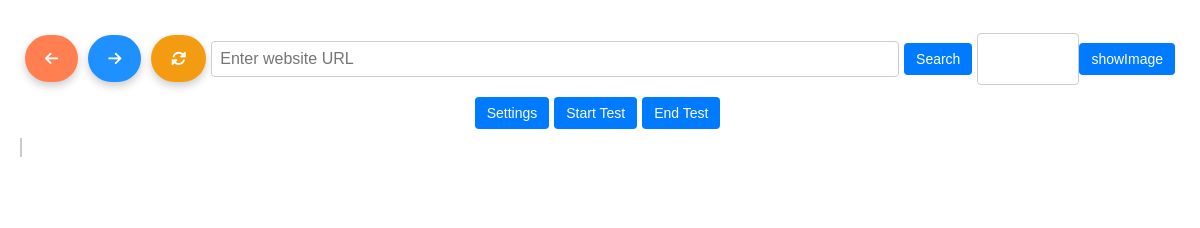
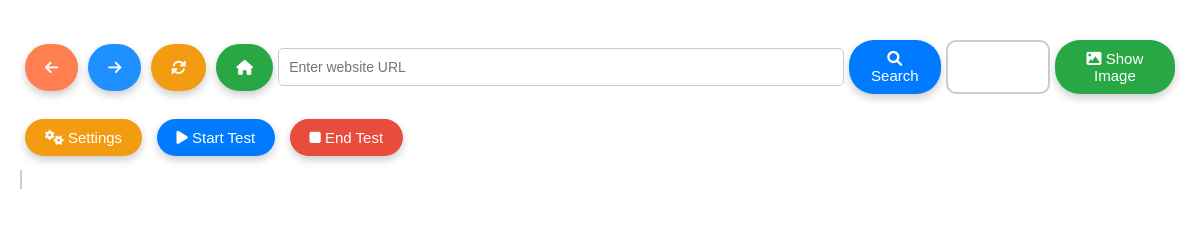
Before and after one commit to iamlearner1/electron_browser, an Electron app: page src/renderer/index.html in a window 1200 px wide. Drawn offline with nearby package versions, Linux system fonts and the light colour scheme; no server answers.

Commit message:
added icons to UI

```diff
--- a/src/renderer/index.html
+++ b/src/renderer/index.html
@@ -247,23 +247,47 @@
   <button id="refresh-button" style="font-size: 15px; padding: 15px 20px; border: none; border-radius: 25px; background-color: #f39c12; color: white; cursor: pointer; transition: background-color 0.3s ease, transform 0.2s ease; margin: 5px; box-shadow: 0 4px 8px rgba(0, 0, 0, 0.2);" onmouseover="this.style.backgroundColor='#f39c12'; this.style.transform='scale(1.05)';" onmouseout="this.style.backgroundColor='#f39c12'; this.style.transform='scale(1)';" onmousedown="this.style.transform='scale(0.98)';" onmouseup="this.style.transform='scale(1)';">
     <i class="fas fa-sync-alt"></i> <!-- FontAwesome Refresh Icon -->
   </button>
+  <button id="home-button" style="font-size: 15px; padding: 15px 20px; border: none; border-radius: 25px; background-color: #28a745; color: white; cursor: pointer; transition: background-color 0.3s ease, transform 0.2s ease; margin: 5px; box-shadow: 0 4px 8px rgba(0, 0, 0, 0.2);" onmouseover="this.style.backgroundColor='#218838'; this.style.transform='scale(1.05)';" onmouseout="this.style.backgroundColor='#28a745'; this.style.transform='scale(1)';" onmousedown="this.style.transform='scale(0.98)';" onmouseup="this.style.transform='scale(1)';" onclick="loadHomePage();">
+    <i class="fas fa-home"></i> <!-- FontAwesome Home Icon -->
+  </button>
 
-  <input type="text" id="url-input" placeholder="Enter website URL">
-  <button class="navbutton" id="search-button">Search</button>
-  <video class="small-video" autoplay muted loop></video>
-  <button class="navbutton" id="show-Image">
-    showImage
-  </button>
+<!-- URL input field -->
+<input type="text" id="url-input" placeholder="Enter website URL" style="font-size: 14px; padding: 10px; border-radius: 5px; border: 1px solid #ccc; margin: 10px 0;">
+
+<!-- Search Button with Icon -->
+<button class="navbutton" id="search-button" style="font-size: 15px; padding: 10px 20px; border: none; border-radius: 25px; background-color: #007bff; color: white; cursor: pointer; transition: background-color 0.3s ease, transform 0.2s ease; margin: 5px; box-shadow: 0 4px 8px rgba(0, 0, 0, 0.2);">
+  <i class="fas fa-search"></i> <!-- FontAwesome Search Icon -->
+  Search
+</button>
+
+<!-- Video Element -->
+<video class="small-video" autoplay muted loop style="max-width: 100%; border-radius: 10px; border: 2px solid #ccc; margin: 10px 0;"></video>
+
+<!-- Show Image Button with Icon -->
+<button class="navbutton" id="show-Image" style="font-size: 15px; padding: 10px 20px; border: none; border-radius: 25px; background-color: #28a745; color: white; cursor: pointer; transition: background-color 0.3s ease, transform 0.2s ease; margin: 5px; box-shadow: 0 4px 8px rgba(0, 0, 0, 0.2);">
+  <i class="fas fa-image"></i> <!-- FontAwesome Image Icon -->
+  Show Image
+</button>
+
 </div>
 
-  <div id="nav-buttons">
-    <button class="navbutton" id="settingsButton">Settings</button>
-    <button class="navbutton" id="startTestBtn" class="button is-primary">Start Test</button>
-    <button class="navbutton" id="stopBtn" class="button is-warning">End Test</button>
-    <!-- <button class="navbutton" id="startPollBtn">Start Poll</button>
-    <button class="navbutton" id="startQuizBtn">Start Quizz</button> -->
+ <!-- Settings Button with Icon -->
+<button class="navbutton" id="settingsButton" style="font-size: 15px; padding: 10px 20px; border: none; border-radius: 25px; background-color: #f39c12; color: white; cursor: pointer; transition: background-color 0.3s ease, transform 0.2s ease; margin: 5px; box-shadow: 0 4px 8px rgba(0, 0, 0, 0.2);">
+  <i class="fas fa-cogs"></i> <!-- FontAwesome Settings Icon -->
+  Settings
+</button>
 
-  </div>
+<!-- Start Test Button with Icon -->
+<button class="navbutton" id="startTestBtn" style="font-size: 15px; padding: 10px 20px; border: none; border-radius: 25px; background-color: #007bff; color: white; cursor: pointer; transition: background-color 0.3s ease, transform 0.2s ease; margin: 5px; box-shadow: 0 4px 8px rgba(0, 0, 0, 0.2);">
+  <i class="fas fa-play"></i> <!-- FontAwesome Play Icon -->
+  Start Test
+</button>
+
+<!-- End Test Button with Icon -->
+<button class="navbutton" id="stopBtn" style="font-size: 15px; padding: 10px 20px; border: none; border-radius: 25px; background-color: #e74c3c; color: white; cursor: pointer; transition: background-color 0.3s ease, transform 0.2s ease; margin: 5px; box-shadow: 0 4px 8px rgba(0, 0, 0, 0.2);">
+  <i class="fas fa-stop"></i> <!-- FontAwesome Stop Icon -->
+  End Test
+</button>
 
   <div style="text-align: center; margin-top: 10px;">
     <!-- <button class="navbutton" id="startBtn" class="button is-primary">Start</button> -->
--- a/src/renderer/js/index.js
+++ b/src/renderer/js/index.js
@@ -604,3 +604,8 @@ window.onclick = (event) => {
     modal.style.display = "none";
   }
 };
+
+function loadHomePage() {
+  const webview = document.getElementById('webview');
+  webview.setAttribute('src', 'https://pragament.github.io/electron_browser_home_page/');
+}
```
